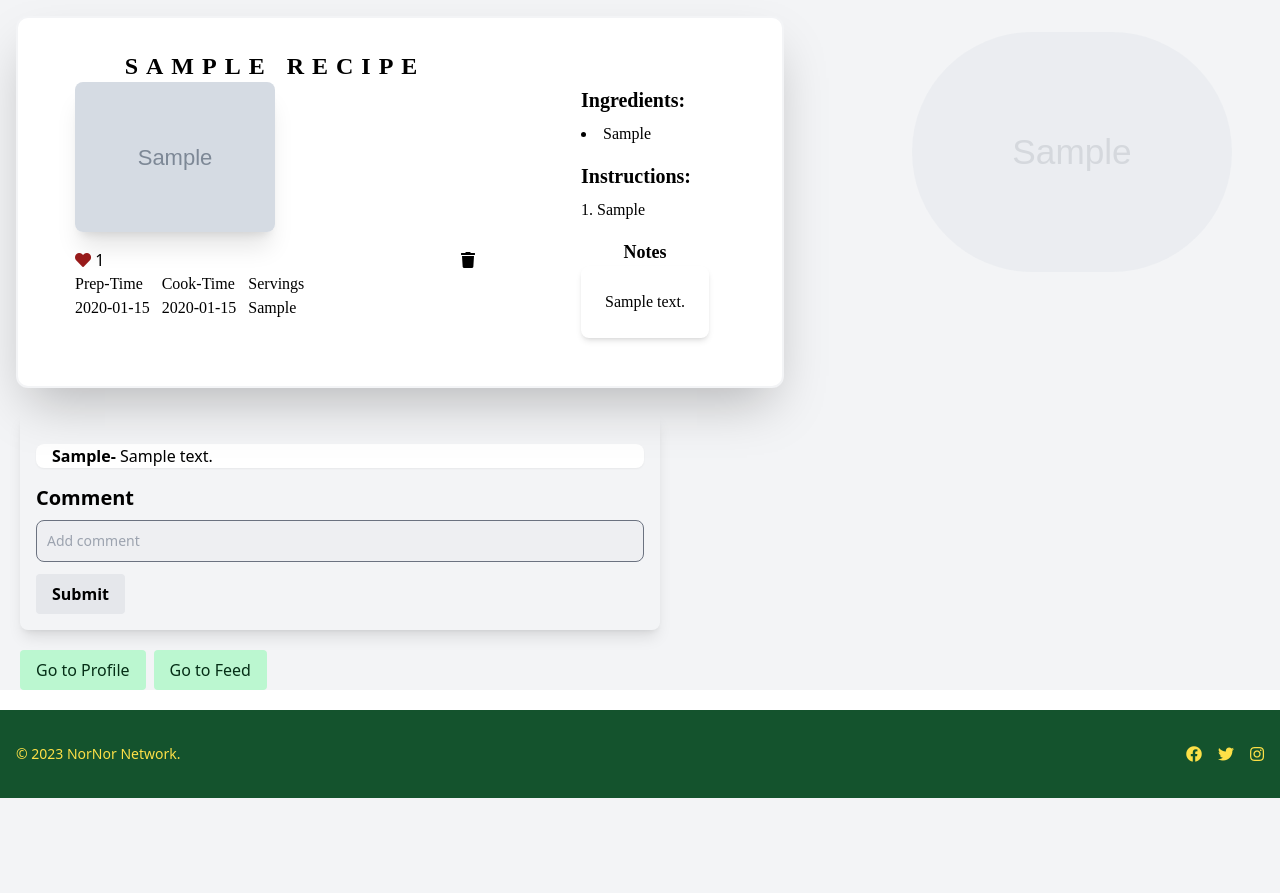
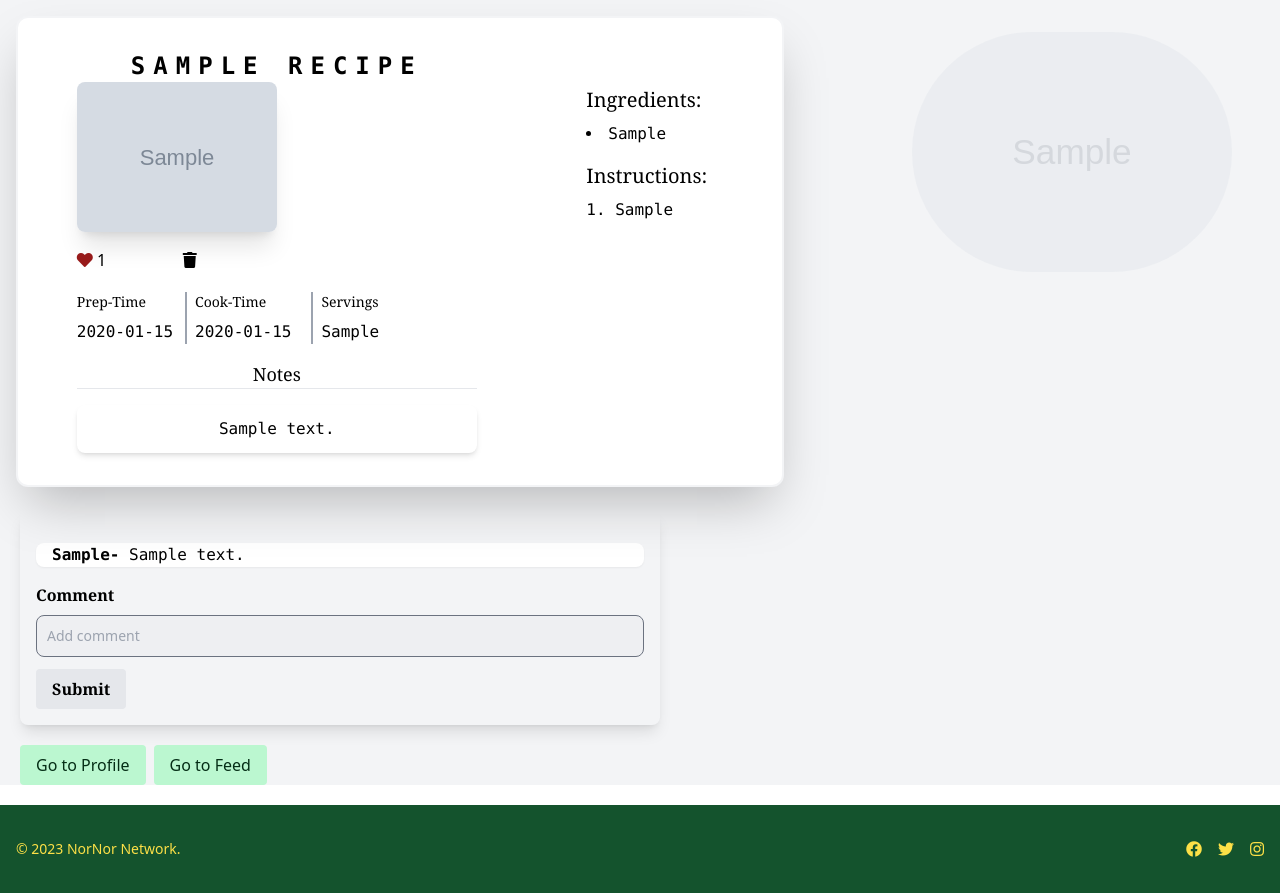
Before and after one commit to AirSayy/NorNor, a Node server app: page /post/600000000000000000000001 in a window 1280 px wide. Shown: the part 64-957 px from the top of the page. Before the commit the page ends 862 px from the top, so only its background shows below. Run offline with Node 20, Linux system fonts and the light colour scheme; the visitor is signed in with stand-in values (Sample User, id 1); tables that the repository leaves empty hold one stand-in row (values such as "Sample post"); grey boxes marked "Sample" are stand-in pictures; style sheets or scripts are compiled from the project's sources; some libraries are stand-ins or nearby versions.

Commit message:
style post page

```diff
--- a/views/partials/header.ejs
+++ b/views/partials/header.ejs
@@ -19,6 +19,9 @@
       integrity="sha512-iBBXm8fW90+nuLcSKlbmrPcLa0OT92xO1BIsZ+ywDWZCvqsWgccV3gFoRBv0z+8dLJgyAHIhR35VZc2oM/gI1w=="
       crossorigin="anonymous"
     />
+    <link rel="preconnect" href="https://fonts.googleapis.com">
+    <link rel="preconnect" href="https://fonts.gstatic.com" crossorigin>
+    <link href="https://fonts.googleapis.com/css2?family=Inter:wght@400;600;700&display=swap" rel="stylesheet">
 
 
     <script src="https://cdn.tailwindcss.com"></script>
--- a/views/post.ejs
+++ b/views/post.ejs
@@ -7,13 +7,13 @@
   <div class="flex  bg-white justify-around ml-4 relative top-4 border-solid border-2 border-gray-100 w-[60%] p-8 shadow-2xl rounded-xl" >
 
     <div class="mr-10">
-      <h2 class="text-2xl font-bold font-['Pacifico'] text-center uppercase tracking-[.5rem] mb-4"><%= post.title %></h2>
+      <h2 class="text-2xl font-bold font-mono text-center uppercase tracking-[.5rem] mb-4"><%= post.title %></h2>
 
       <img class="relative bottom-4 block w-[50%] rounded-lg shadow-xl dark:shadow-gray-600" src="<%= post.image%>" alt="Post Image" />
 
 
 
-      <div class="flex justify-between">
+      <div class="flex justify-between w-[30%]">
         <form action="/post/likePost/<%= post.id %>?_method=PUT" method="POST">
           <button class="btn  text-red-800 " type="submit">
             <i class=" fa fa-heart"></i>
@@ -29,43 +29,45 @@
         </form>
         <% } %>
       </div>
-      <div class="flex font-['Allura']">
+      <div class="flex font-serif mt-5">
 
-        <div class="mr-3">
-          <span class="block">Prep-Time</span>
-          <span class="block"><%= post.prepTime %></span>
+        <div class="mr-3  ">
+          <span class="block text-sm font-thin">Prep-Time</span>
+          <span class="block font-mono text-l font-thin mt-2"><%= post.prepTime %></span>
         </div>
 
-        <div class="mr-3">
-          <span class="block">Cook-Time</span>
-          <span class="block"><%= post.cookTime %></span>
+        <div class="mr-3 border-l-2 border-gray-400 px-2">
+          <span class="block text-sm font-thin">Cook-Time</span>
+          <span class="block font-mono text-l font-thin mt-2"><%= post.cookTime %></span>
         </div>
 
-        <div>
-          <span class="block">Servings</span>
-          <span class="block"><%= post.servings %></span>
+        <div class="border-l-2 border-gray-400 px-2">
+          <span class="block text-sm font-thin">Servings</span>
+          <span class="block font-mono text-l font-thin mt-2"><%= post.servings %></span>
         </div>
 
       </div>
+
+      <h4 class="text-center mt-4 font-thin font-serif text-lg ">Notes</h4><hr>
+      <div class="bg-white font-mono text-center mt-4 rounded-lg shadow-md p-3">
+        <%= post.descriptions %>
+      </div>
     </div>
 
-    <div class="p-4 bg-white font-['Pacifico'] rounded-lg mt-5">
-      <h2 class="text-xl font-bold  mb-2">Ingredients:</h2>
-      <ul class=" list-disc list-inside">
+    <div class="p-4 bg-white rounded-lg mt-5">
+      <h2 class="text-xl font-thin font-serif mb-2">Ingredients:</h2>
+      <ul class="font-mono list-disc list-inside">
         <% post.ingredients.forEach((ingredient) => { %>
         <li><%= ingredient %></li>
         <% }); %>
       </ul>
-      <h2 class="text-xl font-bold mt-4 mb-2">Instructions:</h2>
-      <ol class="list-decimal list-inside ">
+      <h2 class="text-xl font-thin font-serif mt-4 mb-2">Instructions:</h2>
+      <ol class=" font-mono list-decimal list-inside ">
         <% post.instructions.forEach((instruction) => { %>
         <li><%= instruction %></li>
         <% }); %>
       </ol>
-      <h4 class="text-center mt-4 font-semibold text-lg ">Notes</h4>
-      <div class="bg-white rounded-lg shadow-md p-6">
-        <%= post.descriptions %>
-      </div>
+
 
     </div>
 
@@ -74,18 +76,18 @@
   <div class="p-4 bg-transparent font-Pacifico shadow-lg  w-[50%] ml-5 rounded-lg mt-10">
     <ul>
       <% for(var i=0; i<comments.length; i++) { %>
-      <li class="bg-white rounded-lg shadow-sm px-4 mt-4 mb-4">
+      <li class="bg-white font-mono rounded-lg shadow-sm px-4 mt-4 mb-4">
         <span class="font-semibold"><%= comments[i].user %>-</span> <%= comments[i].comment %>
       </li>
       <% } %>
     </ul>
-    <h2 class="text-xl font-bold mb-2">Comment</h2>
+    <h2 class="text-l font-serif font-semibold mb-2">Comment</h2>
     <form action="/comment/createComment/<%= post._id%>" method="POST">
       <div class="mb-3">
 
         <input type="text" class="bg-gray-200 bg-opacity-40 border border-gray-500 text-black text-sm rounded-lg focus:ring-2 focus:ring-gray-400 block w-full p-2.5" id="comment" name="comment" placeholder="Add comment">
       </div>
-      <button class="bg-gray-200 hover:bg-gray-300 text-black font-semibold py-2 px-4  rounded">
+      <button class="bg-gray-200 font-serif hover:bg-gray-300 text-black font-semibold py-2 px-4  rounded">
         Submit
       </button>
     </form>
```
